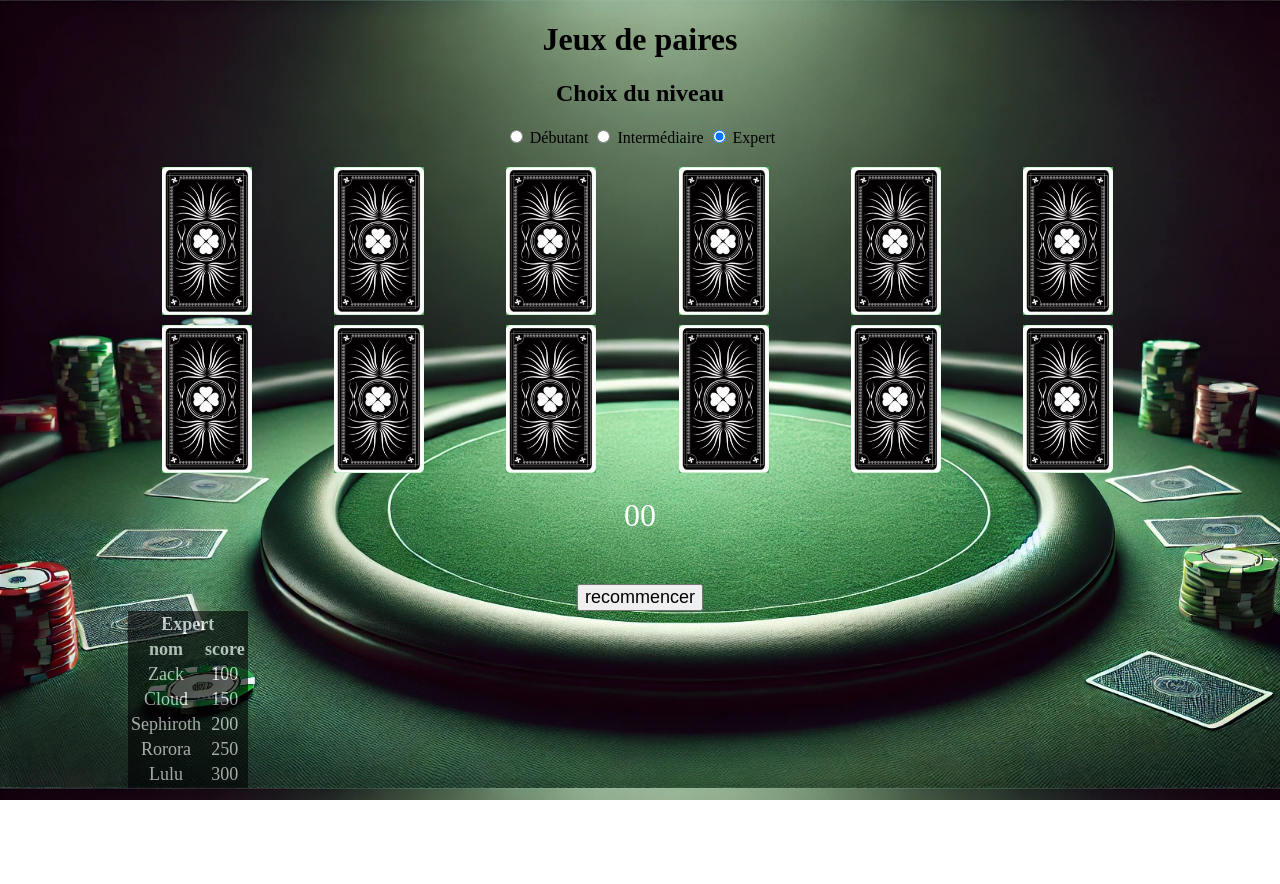
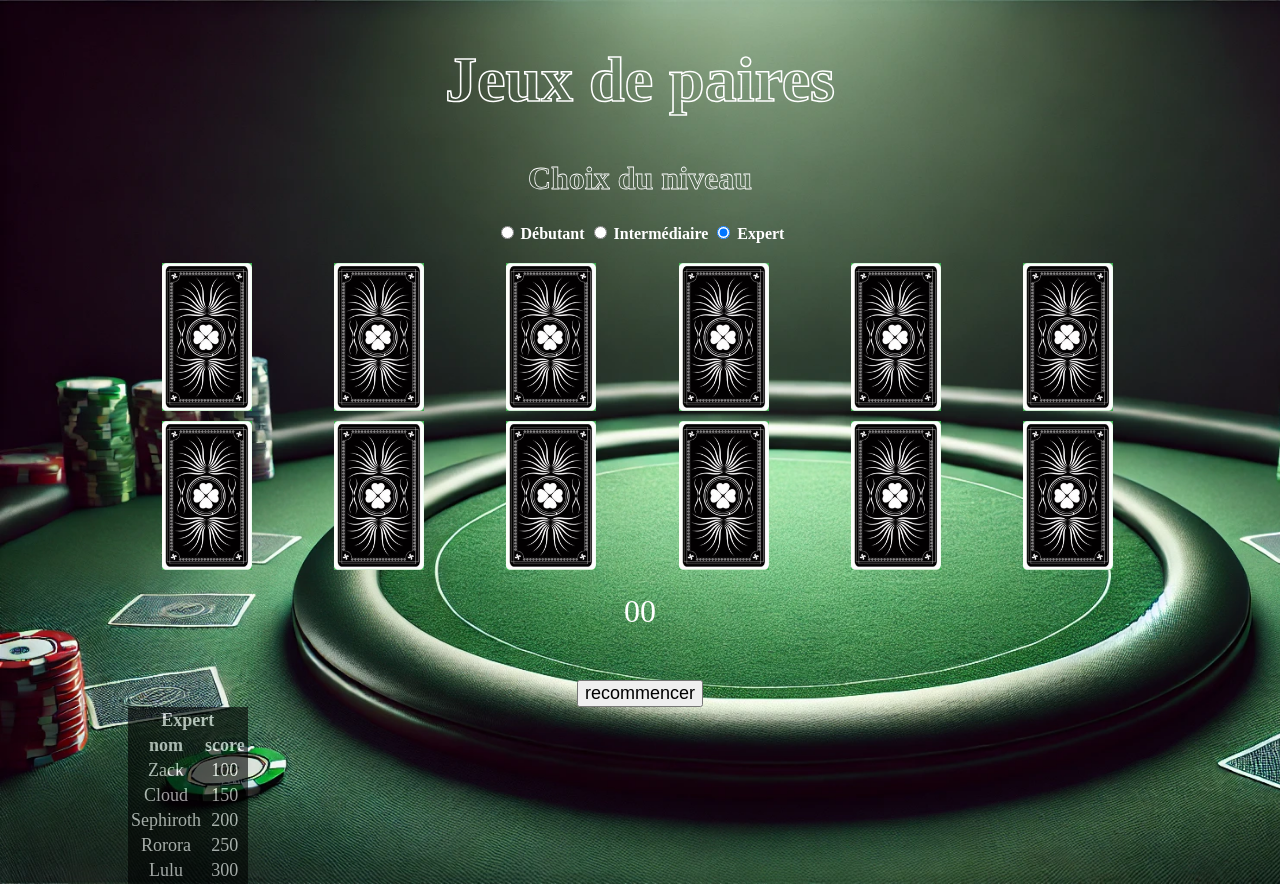
Before and after one commit to Syllac21/jeuxpaires, a plain HTML site: page index.html in a window 1280 px wide. Before the commit the page ends 800 px from the top, so only its background shows below. Drawn offline with Linux system fonts and the light colour scheme.

Commit message:
détails

```diff
--- a/index.html
+++ b/index.html
@@ -10,10 +10,10 @@
 </head>
 <body>
     <main>
-        <h1>Jeux de paires</h1>
+        <h1 class="titre">Jeux de paires</h1>
         <!--choix de la difficulté-->
         <div id="zoneChoix">
-            <h2>Choix du niveau</h2>
+            <h2 class="titre">Choix du niveau</h2>
             <input type="radio" name="level" id="beginner" value="2">
             <label for="beginner">Débutant</label>
             <input type="radio" name="level" id="intermediate" value="4">
--- a/styles.css
+++ b/styles.css
@@ -56,7 +56,8 @@ button{
 
 #zoneChoix{
     padding-bottom: 20px;
-
+    color:#fff;
+    font-weight: bold;
 }
 
 table{
@@ -75,3 +76,18 @@ table{
 #recommencer{
     font-size: large;
 }
+
+.titre{
+    color: #fff;
+    -webkit-text-stroke: 0.025em #fff;
+  -webkit-text-fill-color: transparent;
+  font-weight: bold;
+}
+
+h1{
+    font-size: 4rem;
+}
+
+h2{
+    font-size: 2rem;
+}
```
